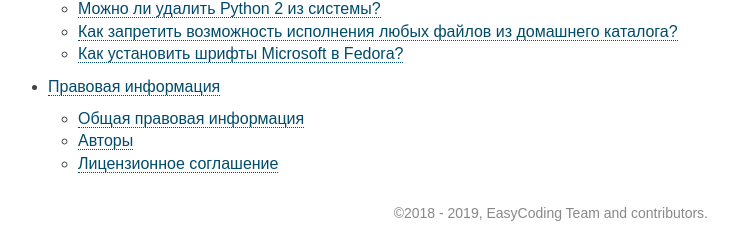
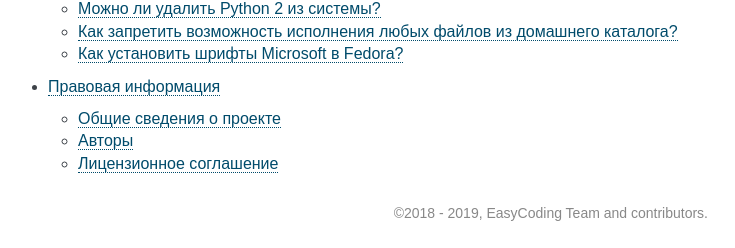
Before and after one commit to RussianFedora/FAQ, a Sphinx documentation site: the page built from source/index.rst, in a window 1280 px wide and 900 px high, scrolled down 11049 px. Shown: the part 649-897 px from the top of the window, without its empty margins (402-1137 px from the left). Built offline with Sphinx 7.4.7, drawn with Linux system fonts in a browser that asks for light colours.

Commit message:
One more fix for legal info.

```diff
--- a/source/legal-info.rst
+++ b/source/legal-info.rst
@@ -14,12 +14,12 @@
 .. index:: trademark, legal
 .. _copyrights:
 
-Общая правовая информация
-=============================
+Общие сведения о проекте
+===========================
 
 Данный FAQ является неофициальным, развивается независимой :ref:`командой участников <authors>` и никак не относится к Fedora Project.
 
-"Fedora" является зарегистрированным товарным знаком компании Red Hat, Inc. в США и/или других странах. В тексте могут упоминаться другие товарные марки, принадлежащие их законным владельцам. Все права сохранены.
+"Fedora" является зарегистрированным товарным знаком компании Red Hat, Inc. в США и/или других странах. В тексте могут упоминаться и другие товарные марки, принадлежащие их законным владельцам. Все права сохранены.
 
 .. index:: authors, contributors, legal
 .. _authors:
```
